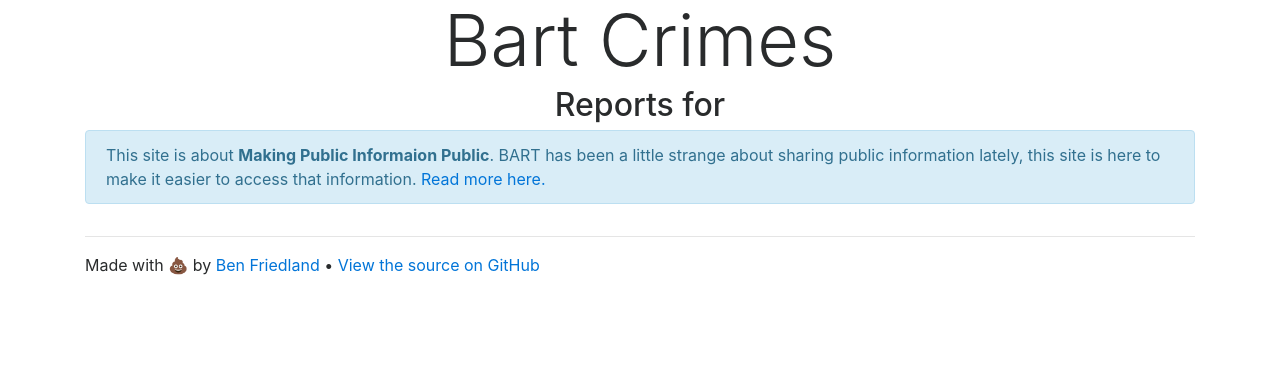
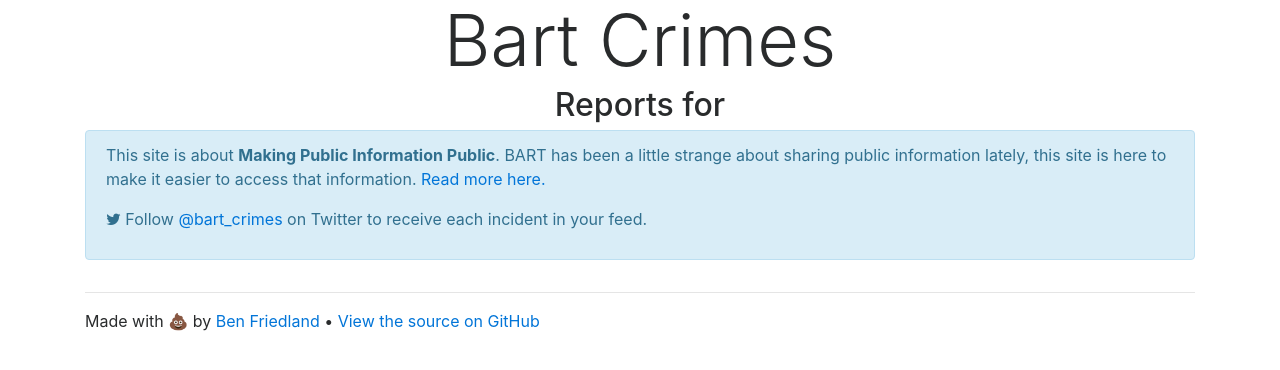
Before and after one commit to ben174/bart-crime, a Django app: template templates/home.html in a window 1280 px wide. Shown: the top 370 px of the page. Run offline with Django 3.2, Linux system fonts and the light colour scheme; the template is opened without the code that fills it, so the values that code supplies are empty; some libraries are stand-ins or nearby versions.

Commit message:
Twitter links

```diff
--- a/templates/about.html
+++ b/templates/about.html
@@ -21,6 +21,8 @@
     fare gate on daily basis. Nothing is ever done about it.</p>
 
     <p>I love BART, but I've had it with the overly-aggressive begging, bodily fluids, needles, and I see on a daily basis.</p>
+
+    <p><i class="fa fa-twitter" aria-hidden="true"></i> Follow <a href="https://twitter.com/bart_crimes">@bart_crimes</a> on Twitter to receive each incident in your feed.</p>
 
 
     <h3>Donate</h3>
--- a/templates/home.html
+++ b/templates/home.html
@@ -23,9 +23,11 @@
 </div>
 
 <div class="alert alert-info" role="alert">
-  This site is about <b>Making Public Informaion Public</b>.
+    <p>This site is about <b>Making Public Information Public</b>.
   BART has been a little strange about sharing public information lately, this site is here
-  to make it easier to access that information. <a href="/about">Read more here.</a>
+  to make it easier to access that information. <a href="/about">Read more here.</a></p>
+    <p><i class="fa fa-twitter" aria-hidden="true"></i>
+    Follow <a href="https://twitter.com/bart_crimes">@bart_crimes</a> on Twitter to receive each incident in your feed.</p>
 </div>
 
 <div class="row">
--- a/templates/incident.html
+++ b/templates/incident.html
@@ -15,7 +15,7 @@
   </div>
   <div class="card-block">
     <blockquote class="card-blockquote">
-      <p>{{ comment.text }}</p>
+      <p>{{ comment.text|urlize }}</p>
     </blockquote>
   </div>
 </div>
```
